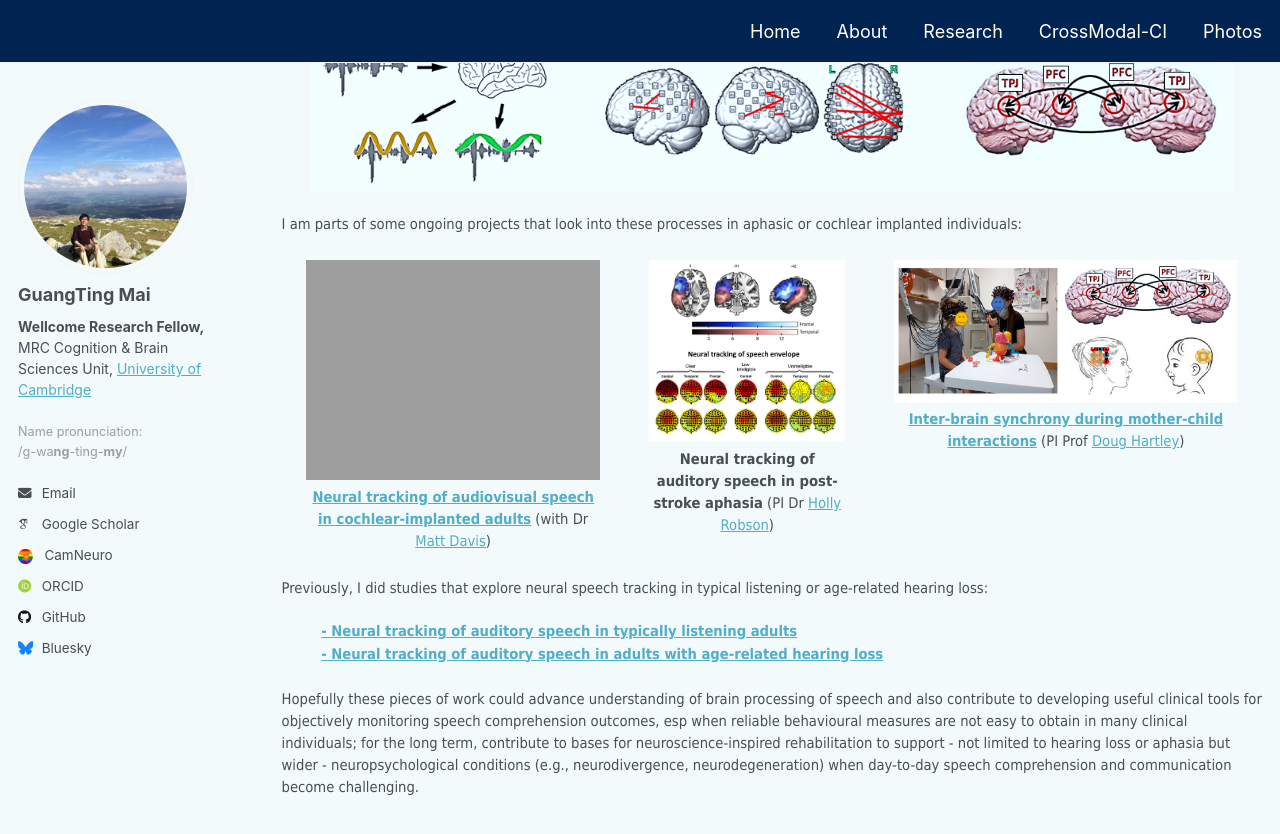
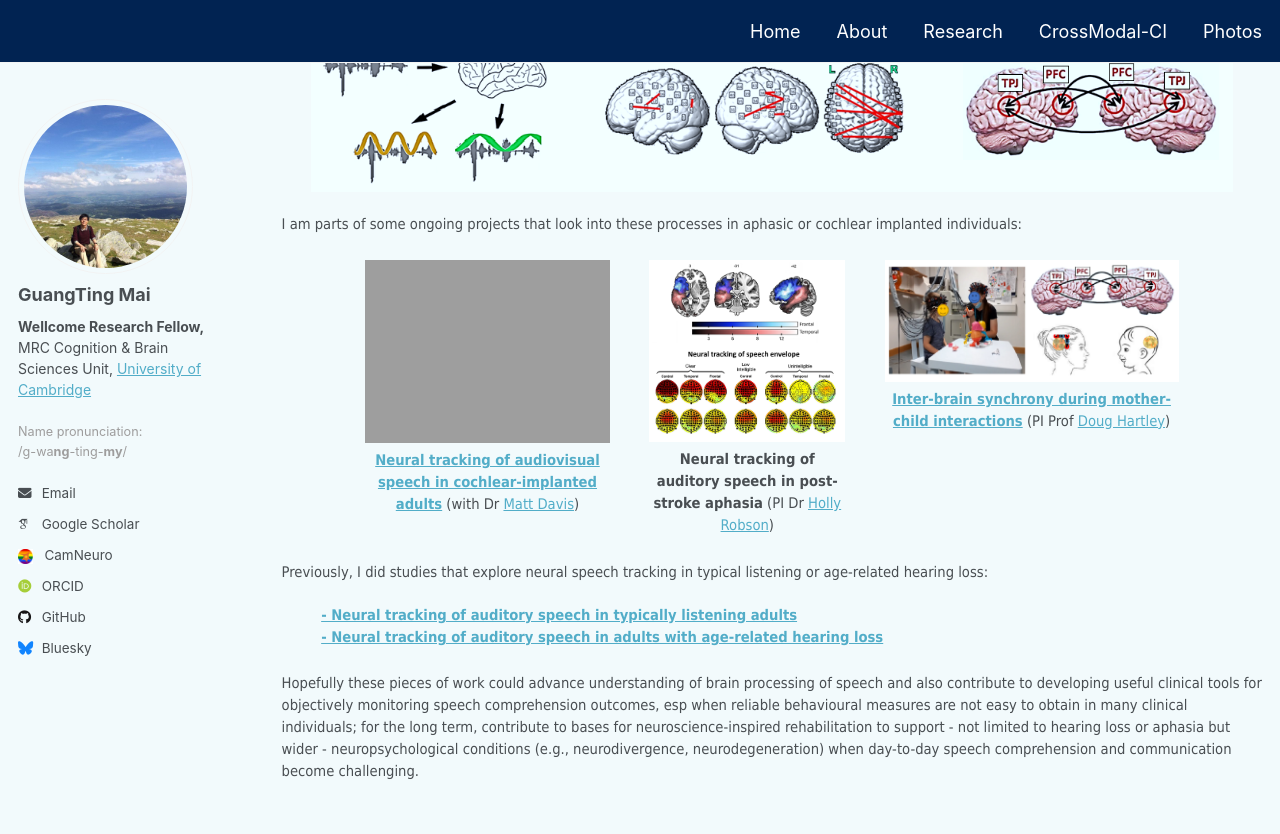
Before and after one commit to guangtingmai/guangtingmai.github.io, a Jekyll site: the page built from _pages/research-content.html, in a window 1280 px wide and 900 px high, scrolled down 349 px. Shown: the top 834 px of the window. Built offline with Jekyll 4.4.1, drawn with Linux system fonts in a browser that asks for light colours; some web fonts are replaced.

Commit message:
Update research-content.html

```diff
--- a/_pages/research-content.html
+++ b/_pages/research-content.html
@@ -18,9 +18,9 @@
 </p>
 
 <p><span style="font-size: 11pt;font-family: Tahoma;line-height: 1.2;display: block;margin-bottom: 0.05vh">I am parts of some ongoing projects that look into these processes in aphasic or cochlear implanted individuals:</span></p>
-<div style="display: flex;justify-content: center;gap: 5%;margin: 1.5em 0;">
+<div style="display: flex;justify-content: center;gap: 4%;margin: 1.5em 0;">
 
-  <div style="width: 30%; text-align: center;"><a href="https://guangtingmai.github.io/crossmodal-ci/">
+  <div style="width: 25%; text-align: center;"><a href="https://guangtingmai.github.io/crossmodal-ci/">
     <img src="https://guangtingmai.github.io/images/cross-modal-ci-icons.png" style="width:100%; display:block;">
     <p style="width:100%; margin:0.4em 0 0; font-size:11pt; font-family:Tahoma;text-align:center;">
       <strong>Neural tracking of audiovisual speech in cochlear-implanted adults</strong></a> (with Dr <a href="https://www.mrc-cbu.cam.ac.uk/people/matt.davis/">Matt Davis</a>)
@@ -34,7 +34,7 @@
     </p>
   </div>
 
-  <div style="width: 35%; text-align: center;"><a href="https://guangtingmai.github.io/interbrain-sync/">
+  <div style="width: 30%; text-align: center;"><a href="https://guangtingmai.github.io/interbrain-sync/">
     <img src="https://guangtingmai.github.io/images/child-mother-brain-synchrony-icons.png" style="width:100%; display:block;">
     <p style="width:100%; margin:0.4em 0 0; font-size:11pt; font-family:Tahoma;text-align:center;">
       <strong>Inter-brain synchrony during mother-child interactions</strong></a> (PI Prof <a href="https://www.nottingham.ac.uk/Medicine/people/douglas.hartley">Doug Hartley</a>)
```
